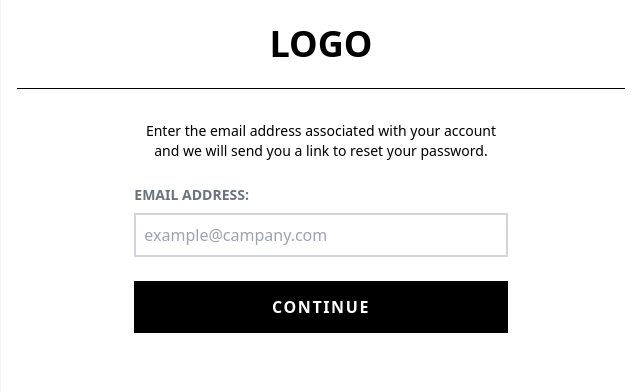
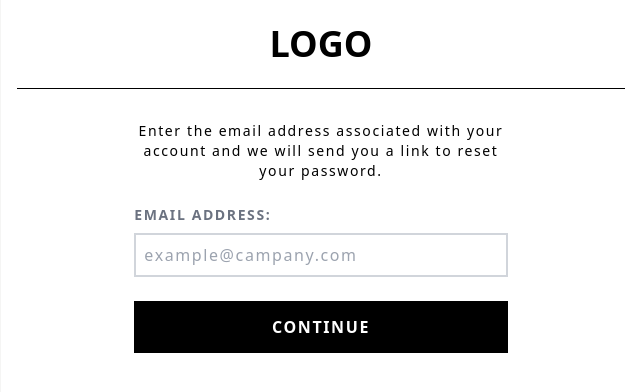
Before and after one commit to ZouCherif/tech_Ecommerce, a React (Create React App) app in the folder frontend/: page /forgotpassword in a window 1280 px wide. Shown: the top 392 px of the page, without its empty margins (319-959 px from the left). Built offline with nearby package versions, Linux system fonts and the light colour scheme.

Commit message:
forgotPassword styling changes

```diff
--- a/frontend/src/features/User/ForgotPassword.js
+++ b/frontend/src/features/User/ForgotPassword.js
@@ -43,11 +43,11 @@ function ForgotPassword() {
 
   return (
     <div className="bg-stone-100 h-screen select-none flex justify-center">
-      <div className="w-1/2 bg-white px-4">
+      <div className="sm:w-1/2 w-3/4 bg-white px-4">
         <h1 className="font-bold text-4xl text-center py-6">LOGO</h1>
         <hr className="border-black mb-4" />
         <form
-          className="flex flex-col ss:w-2/3 p-4 mx-auto"
+          className="flex flex-col ss:w-2/3 ss:p-4 mx-auto tracking-widest"
           onSubmit={handleOnSubmit}
         >
           <p className="text-center text-sm mb-6">
```
